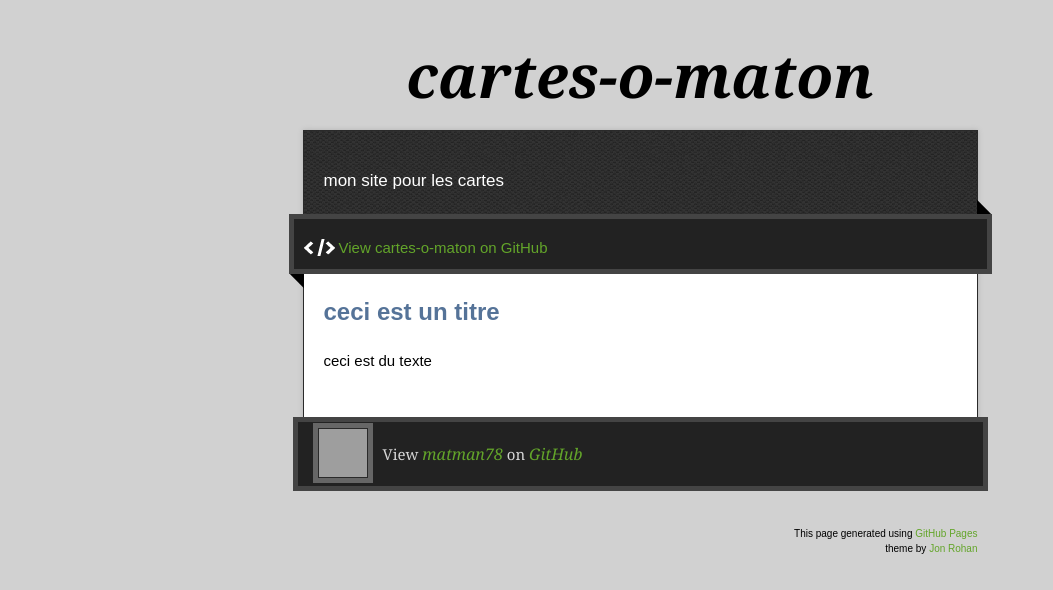
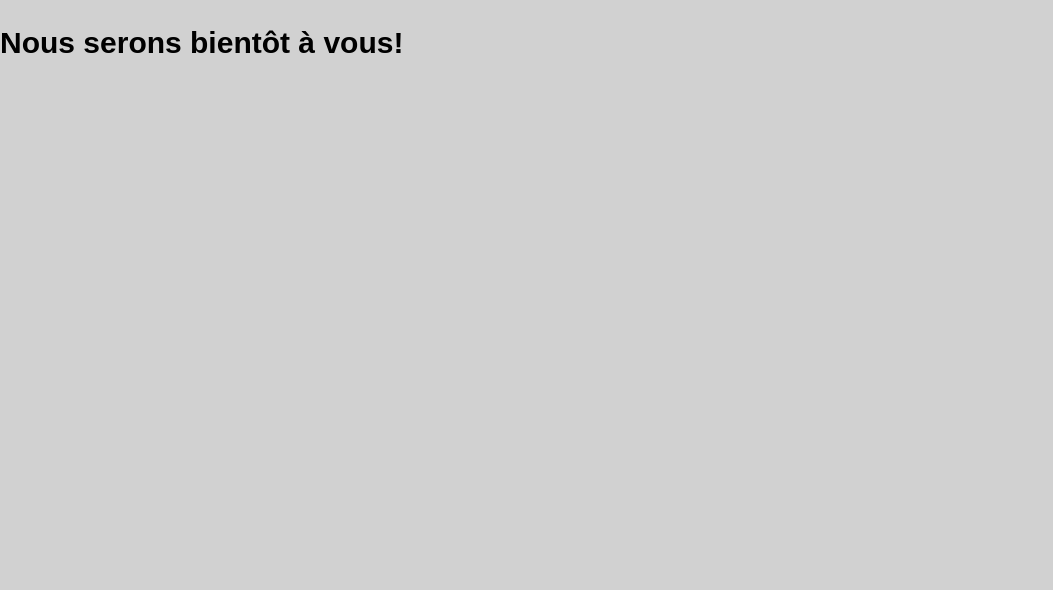
Before and after one commit to matman78/matman78.github.io, a plain HTML site: page index.html in a window 1280 px wide. Shown: the whole page, without its empty margins (0-1053 px from the left). Drawn offline with nearby package versions, Linux system fonts and the light colour scheme; grey boxes are pictures that could not be loaded.

Commit message:
Update index.html

```diff
--- a/index.html
+++ b/index.html
@@ -20,6 +20,8 @@
 
 <body>
 
+<h1>Nous serons bientôt à vous!</h1>
+<!--
   <div class="wrapper">
     <header>
       <h1 class="title">cartes-o-maton</h1>
@@ -58,6 +60,6 @@
     <p class="name"></p>
   </div>
 
-
+  -->
 </body>
 </html>
```
